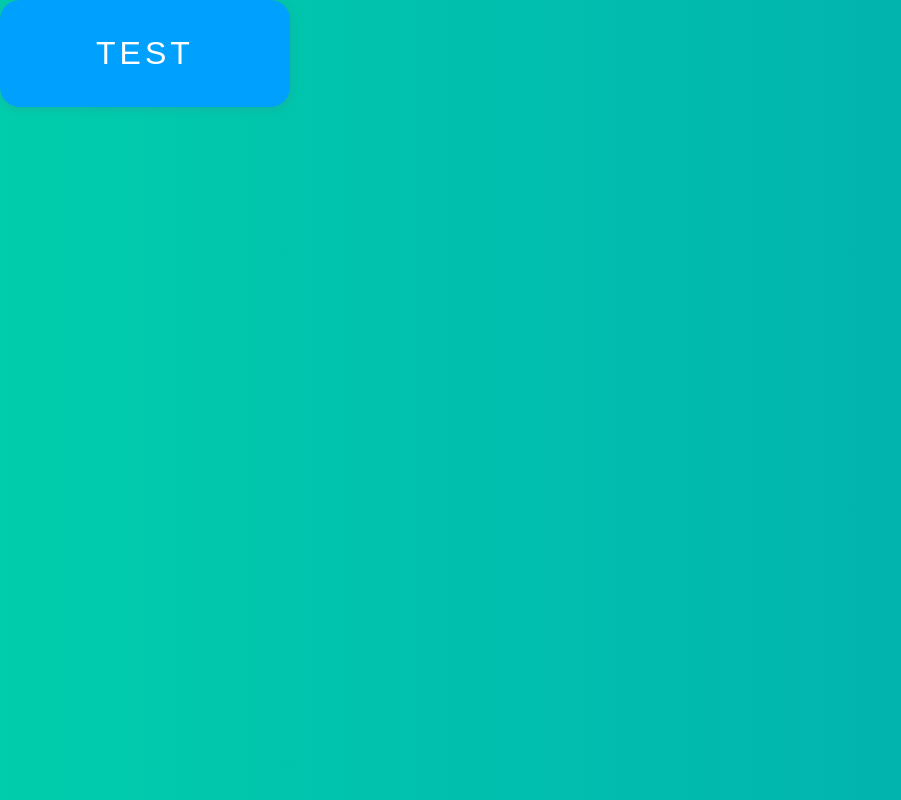
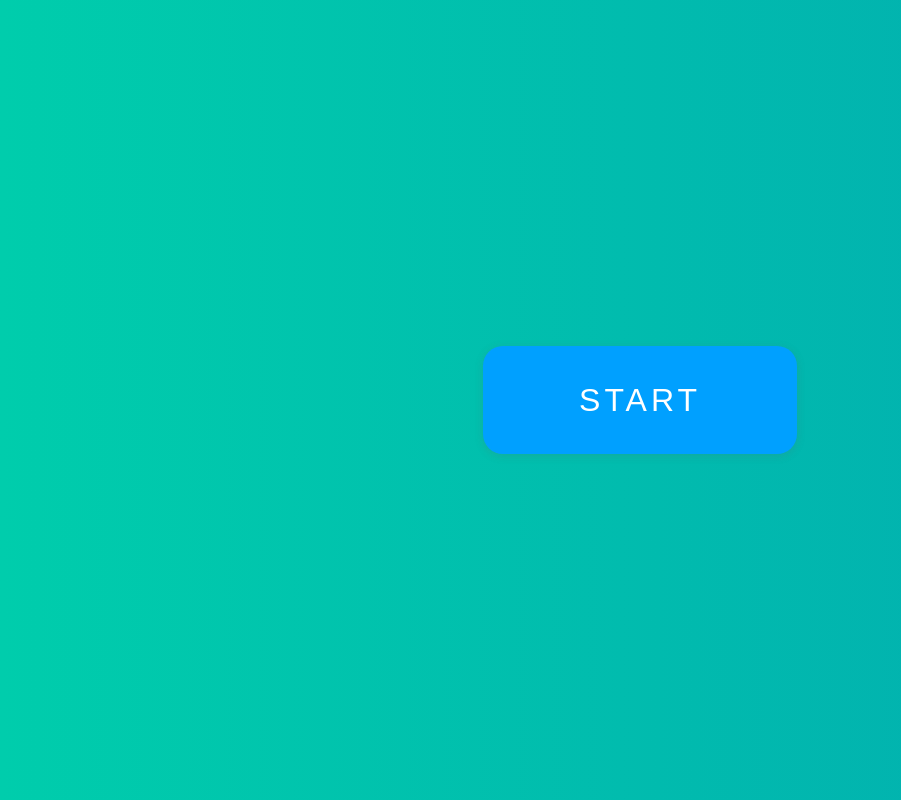
Before and after one commit to jikol1906/fretboard-learner, a React (Create React App) app: page / in a window 1280 px wide. Shown: the whole page, without its empty margins (0-901 px from the left). Built offline with nearby package versions, Linux system fonts and the light colour scheme.

Commit message:
center body content

```diff
--- a/src/App.tsx
+++ b/src/App.tsx
@@ -1,11 +1,20 @@
 import React from 'react';
 import StartButton from './components/StartButton/StartButton';
 import { createGlobalStyle } from 'styled-components';
+import Menu from './containers/Menu/Menu';
 
 const GlobalStyle = createGlobalStyle`
 
 body, html {
   font-family: 'Roboto', sans-serif;
+}
+
+
+body {
+  height:100%;
+  display: flex;
+  align-items: center;
+  justify-content: center;
 }
 
 
@@ -38,7 +47,7 @@ function App() {
   return (
     <>
       <GlobalStyle/>
-      <StartButton>Test</StartButton>
+      <Menu/>
     </>
   );
 }
```
